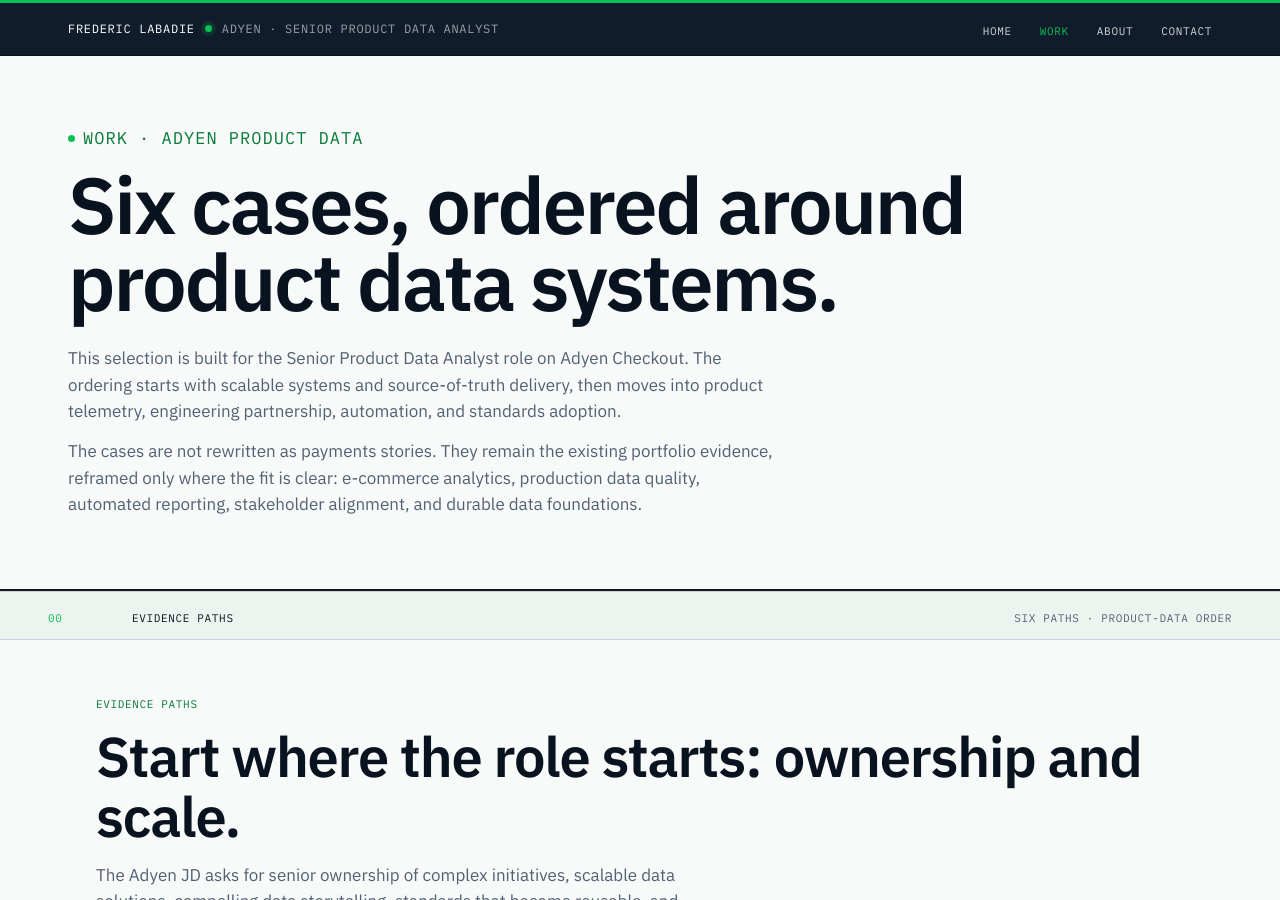
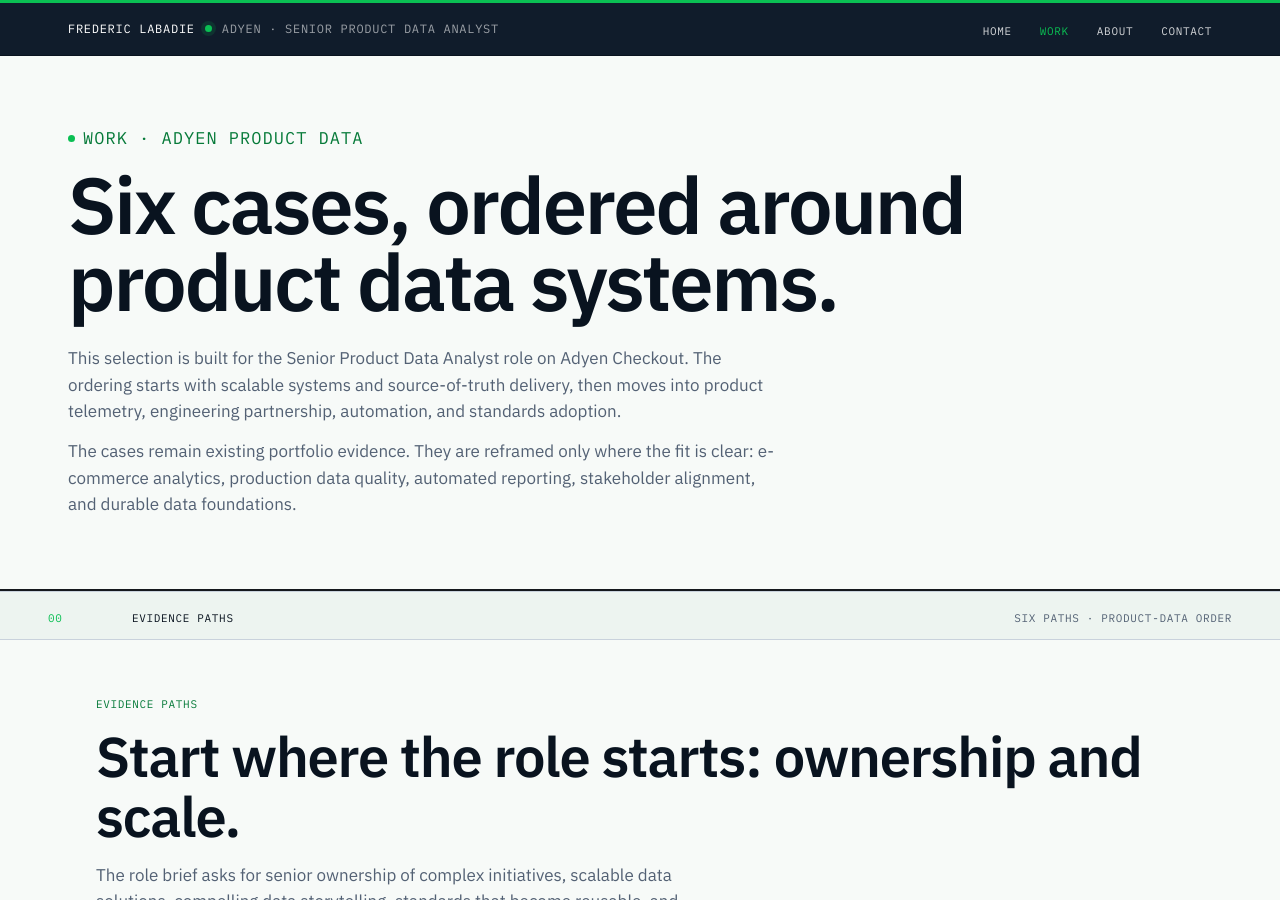
Before and after one commit to fredericlabadie/fredericlabadie.github.io, a Jekyll site: the page built from adyen/work/index.html, in a window 1280 px wide and 900 px high. Built offline with Jekyll 4.4.1, drawn with Linux system fonts in a browser that asks for light colours; comment, search, counter and statistics services are not loaded; some of the changed text lies outside the part shown.

Commit message:
Polish Adyen work page QA copy

```diff
--- a/adyen/work/index.html
+++ b/adyen/work/index.html
@@ -21,7 +21,7 @@ robots: "noindex, nofollow"
         This selection is built for the Senior Product Data Analyst role on Adyen Checkout. The ordering starts with scalable systems and source-of-truth delivery, then moves into product telemetry, engineering partnership, automation, and standards adoption.
       </p>
       <p>
-        The cases are not rewritten as payments stories. They remain the existing portfolio evidence, reframed only where the fit is clear: e-commerce analytics, production data quality, automated reporting, stakeholder alignment, and durable data foundations.
+        The cases remain existing portfolio evidence. They are reframed only where the fit is clear: e-commerce analytics, production data quality, automated reporting, stakeholder alignment, and durable data foundations.
       </p>
     </div>
   </section>
@@ -36,7 +36,7 @@ robots: "noindex, nofollow"
       <div class="container">
         <p class="section-eyebrow">Evidence paths</p>
         <h2 class="section-heading">Start where the role starts: ownership and scale.</h2>
-        <p class="section-sub">The Adyen JD asks for senior ownership of complex initiatives, scalable data solutions, compelling data storytelling, standards that become reusable, and influence across engineering and business teams. The evidence below follows that order.</p>
+        <p class="section-sub">The role brief asks for senior ownership of complex initiatives, scalable data solutions, compelling data storytelling, standards that become reusable, and influence across engineering and business teams. The evidence below follows that order.</p>
       </div>
 
       <div class="container">
```
